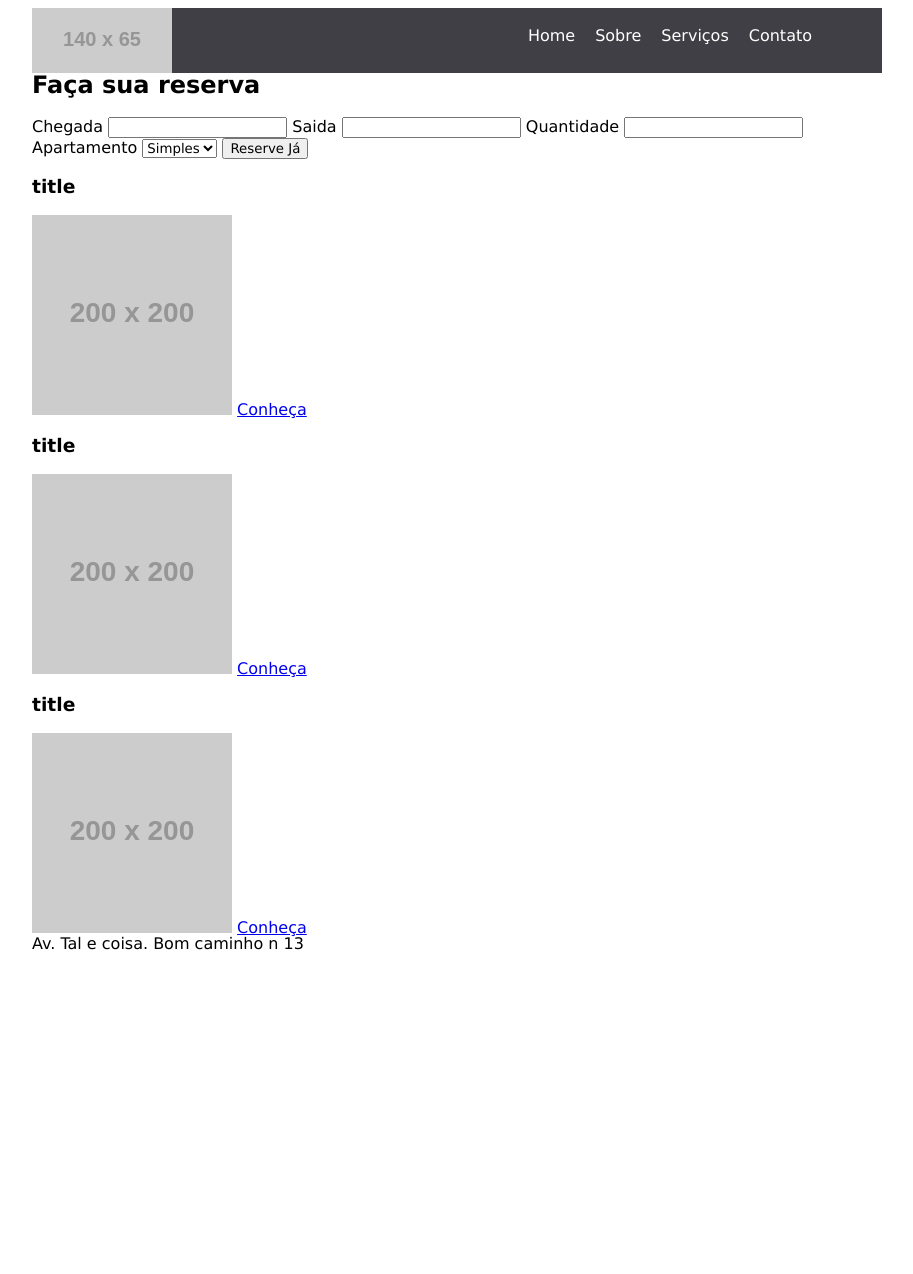
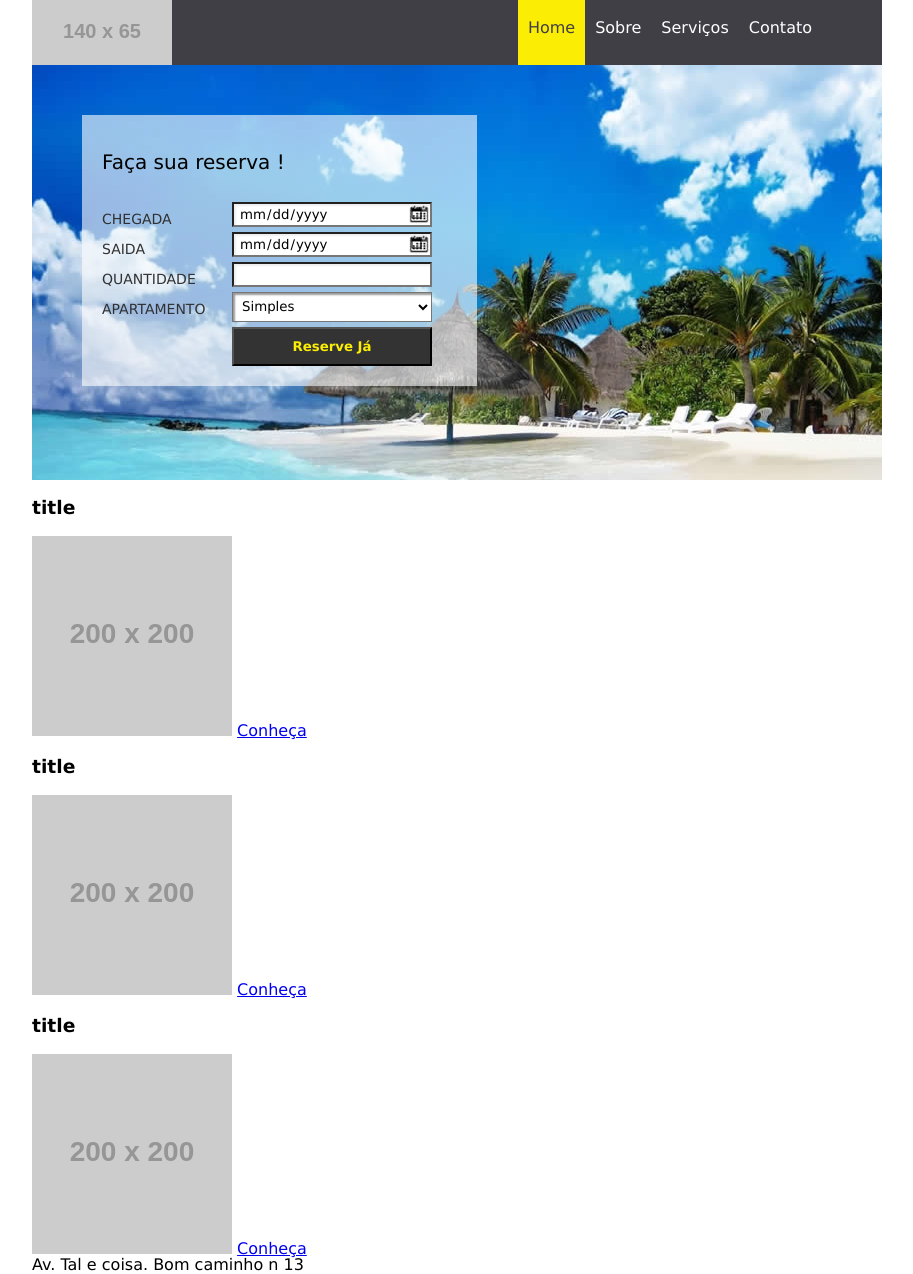
Before and after one commit to geltoncruz/producaoweb, a PHP site: page / in a window 1280 px wide. Shown: the whole page, without its empty margins (183-1096 px from the left). Before the commit the page ends 950 px from the top, so only its background shows below. Run offline with PHP 8.4, Linux system fonts and the light colour scheme; grey boxes labelled with a size stand in for pictures from a placeholder-image service; some libraries are stand-ins or nearby versions.

Commit message:
Header completo

```diff
--- a/projetos/exercicio/exercicio1/css/style.css
+++ b/projetos/exercicio/exercicio1/css/style.css
@@ -1,12 +1,15 @@
 *{
   font-family: verdana;
+}
+body{
+  margin: 0 !important;
 }
 div#site{
   width: 850px;
   margin: 0 auto;
 }
 
-header,article,footer{
+header,article,footer,section#banner{
   width: 850px;
   float: left;
 }
@@ -37,7 +40,87 @@ header nav a {
     text-decoration: none;
 }
 
-header nav a:hover{
+header nav a:hover,header nav .active{
   background: #FBED04;
   color: #403F45;
 }
+section#banner{
+  height: 415px;
+  padding-top: 50px;
+  padding-left: 50px;
+  box-sizing: border-box;
+  background-image: url('../img/bgBanner.jpg');
+}
+
+section#banner form{
+  width: 355px;
+  padding: 20px;
+  float: left;
+  background: rgba(255, 255, 255, 0.6);
+}
+
+section#banner form h2{
+  font-size: 20px;
+  margin-bottom: 30px;
+  color: #000;
+  font-weight: lighter;
+
+}
+
+section#banner form label{
+  float: left;
+  width: 130px;
+  font-size: 14px;
+  text-transform: uppercase;
+  color: #313131;
+  margin-top: 10px;
+}
+section#banner form input, section#banner form select{
+  width: 200px;
+  height: 25px;
+  margin-bottom: 5px;
+  padding: 5px;
+  box-sizing: border-box;
+  box-shadow: inset 2px 2px 2px #eee;
+  background: #fff;
+}
+input[type="date"]{
+  background: url('../img/ico-calendar.jpg') !important;
+  background-repeat: no-repeat !important;
+  background-position-x: 175px !important;
+  background-color: #fff !important;
+}
+
+section#banner form select{
+  height: 30px;
+  box-shadow: inset 2px 2px 2px #999;
+}
+section#banner form button{
+  padding: 10px;
+  background: #333333;
+  color: #FBED04;
+  width: 200px;
+  margin-left: 130px;
+  font-weight: bold;
+}
+
+
+
+
+
+
+
+
+
+
+
+
+
+
+
+
+
+
+
+
+/**/
--- a/projetos/exercicio/exercicio1/index.html
+++ b/projetos/exercicio/exercicio1/index.html
@@ -17,15 +17,15 @@
         <a href="#">Contato</a>
         <a href="#">Serviços</a>
         <a href="#">Sobre</a>
-        <a href="#">Home</a>
+        <a href="#" class="active">Home</a>
       </nav>
-      <section>
+      <section id="banner">
         <form action="#">
-          <h2>Faça sua reserva</h2>
+          <h2>Faça sua reserva !</h2>
           <label for="chegada">Chegada</label>
-          <input type="data" name="chegada" id="chegada">
+          <input type="date" name="chegada" id="chegada">
           <label for="saida">Saida</label>
-          <input type="data" id="saida" name="saida">
+          <input type="date" id="saida" name="saida">
           <label for="quantidade">Quantidade</label>
           <input type="number" min="1" id="quantidade" name="quatidade">
           <label for="apt">Apartamento</label>
```
Also changed, not shown: projetos/exercicio/exercicio1/img/bgBanner.jpg (added), projetos/exercicio/exercicio1/img/ico-calendar.jpg (added), projetos/exercicio/exercicio1/style/style.css (deleted).
